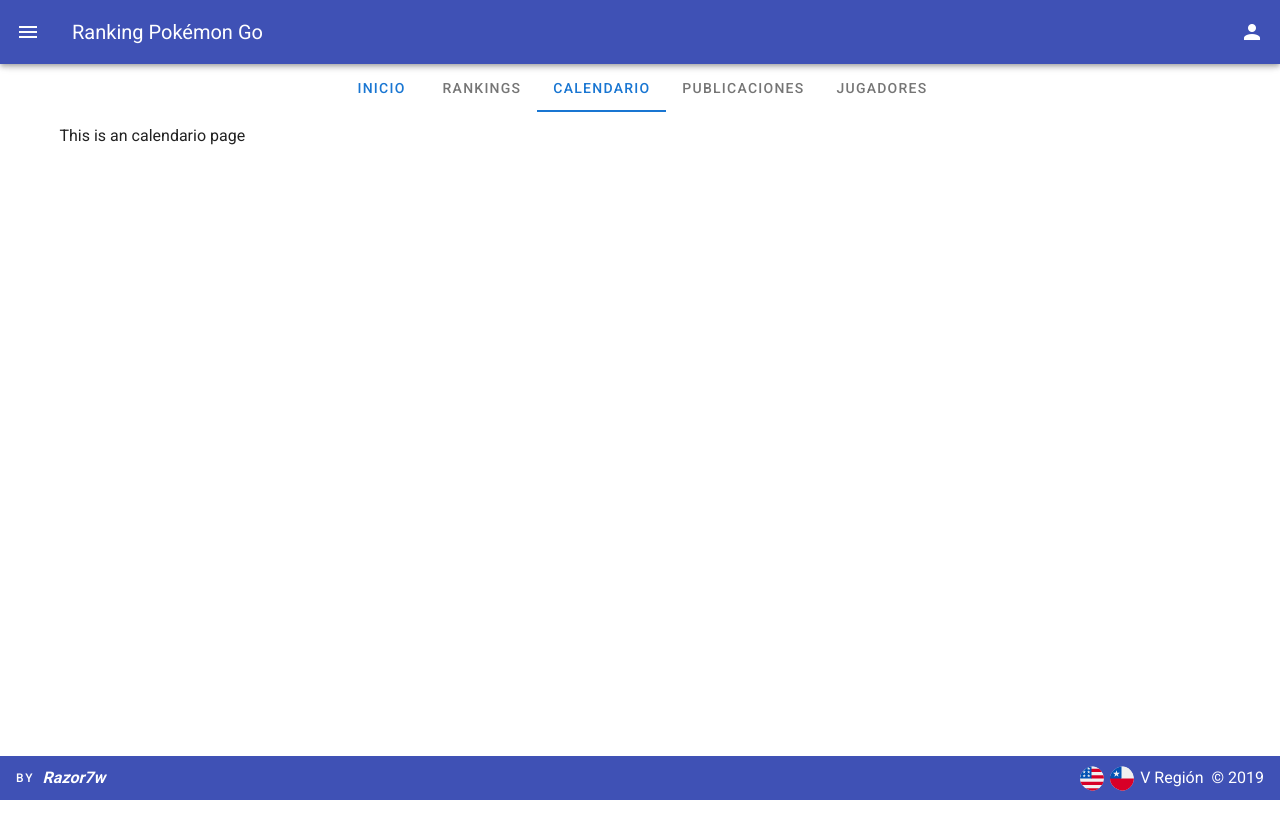
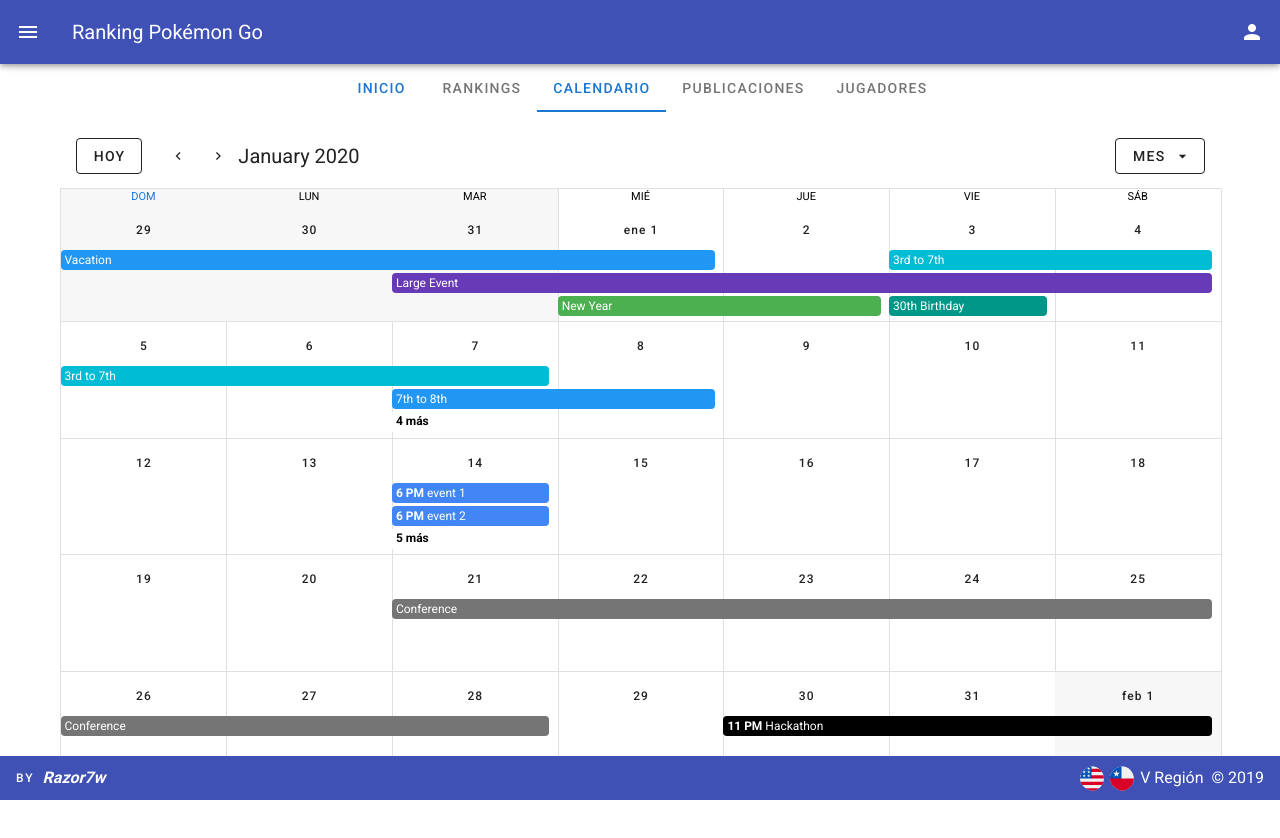
Before and after one commit to Razor7w/Rankpgta, a Vue app: page /es/calendario in a window 1280 px wide. Shown: the top 838 px of the page. Before the commit the page ends 800 px from the top, so only its background shows below. Built offline with nearby package versions, Linux system fonts and the light colour scheme.

Commit message:
Feat: - Se edita la vista del calendario

```diff
--- a/src/views/Calendario.vue
+++ b/src/views/Calendario.vue
@@ -1,5 +1,340 @@
 <template>
-  <div class="calendario">
-    This is an calendario page
-  </div>
+  <v-row class="fill-height">
+    <v-col>
+      <v-sheet height="64">
+        <v-toolbar flat color="white">
+          <v-btn outlined class="mr-4" @click="setToday">
+            Hoy
+          </v-btn>
+          <v-btn fab text small @click="prev">
+            <v-icon small>mdi-chevron-left</v-icon>
+          </v-btn>
+          <v-btn fab text small @click="next">
+            <v-icon small>mdi-chevron-right</v-icon>
+          </v-btn>
+          <v-toolbar-title>{{ title }}</v-toolbar-title>
+          <v-spacer></v-spacer>
+          <v-menu bottom right>
+            <template v-slot:activator="{ on }">
+              <v-btn
+                outlined
+                v-on="on"
+              >
+                <span>{{ typeToLabel[type] }}</span>
+                <v-icon right>mdi-menu-down</v-icon>
+              </v-btn>
+            </template>
+            <v-list>
+              <v-list-item @click="type = 'day'">
+                <v-list-item-title>Día</v-list-item-title>
+              </v-list-item>
+              <v-list-item @click="type = 'week'">
+                <v-list-item-title>Semana</v-list-item-title>
+              </v-list-item>
+              <v-list-item @click="type = 'month'">
+                <v-list-item-title>Mes</v-list-item-title>
+              </v-list-item>
+              <v-list-item @click="type = '4day'">
+                <v-list-item-title>4 días</v-list-item-title>
+              </v-list-item>
+            </v-list>
+          </v-menu>
+        </v-toolbar>
+      </v-sheet>
+      <v-sheet height="600">
+        <v-calendar
+          ref="calendar"
+          v-model="focus"
+          color="primary"
+          :events="events"
+          :event-color="getEventColor"
+          :event-margin-bottom="3"
+          :now="today"
+          :type="type"
+          @click:event="showEvent"
+          @click:more="viewDay"
+          @click:date="viewDay"
+          @change="updateRange"
+        ></v-calendar>
+        <v-menu
+          v-model="selectedOpen"
+          :close-on-content-click="false"
+          :activator="selectedElement"
+          offset-x
+        >
+          <v-card
+            color="grey lighten-4"
+            min-width="350px"
+            flat
+          >
+            <v-toolbar
+              :color="selectedEvent.color"
+              dark
+            >
+              <!--<v-btn icon>
+                <v-icon>mdi-pencil</v-icon>
+              </v-btn> -->
+              <v-toolbar-title v-html="selectedEvent.name"></v-toolbar-title>
+              <v-spacer></v-spacer>
+              <v-btn icon>
+                <!-- <v-icon>mdi-heart</v-icon> -->
+                <v-icon>mdi-heart-outline</v-icon>
+              </v-btn>
+              <!-- <v-btn icon>
+                <v-icon>mdi-dots-vertical</v-icon>
+              </v-btn> -->
+            </v-toolbar>
+            <v-card-text>
+              <span v-html="selectedEvent.details"></span>
+            </v-card-text>
+            <v-card-actions>
+              <v-spacer></v-spacer>
+              <v-btn
+                text
+                color="secondary"
+                @click="selectedOpen = false"
+              >
+                Cancel
+              </v-btn>
+            </v-card-actions>
+          </v-card>
+        </v-menu>
+      </v-sheet>
+    </v-col>
+  </v-row>
 </template>
+
+<script>
+  export default {
+    data: () => ({
+      today: null,
+      focus: '2020-01-01',
+      type: 'month',
+      typeToLabel: {
+        month: 'Mes',
+        week: 'Semana',
+        day: 'Día',
+        '4day': '4 Días',
+      },
+      start: null,
+      end: null,
+      selectedEvent: {},
+      selectedElement: null,
+      selectedOpen: false,
+      events: [
+        {
+          name: 'Vacation',
+          details: 'Going to the beach!',
+          start: '2019-12-29',
+          end: '2020-01-01',
+          color: 'blue',
+        },
+        {
+          name: 'Meeting',
+          details: 'Spending time on how we do not have enough time',
+          start: '2020-01-07 09:00',
+          end: '2020-01-07 09:30',
+          color: 'indigo',
+        },
+        {
+          name: 'Large Event',
+          details: 'This starts in the middle of an event and spans over multiple events',
+          start: '2019-12-31',
+          end: '2020-01-04',
+          color: 'deep-purple',
+        },
+        {
+          name: '3rd to 7th',
+          details: 'Testing',
+          start: '2020-01-03',
+          end: '2020-01-07',
+          color: 'cyan',
+        },
+        {
+          name: 'Big Meeting',
+          details: 'A very important meeting about nothing',
+          start: '2020-01-07 08:00',
+          end: '2020-01-07 11:30',
+          color: 'red',
+        },
+        {
+          name: 'Another Meeting',
+          details: 'Another important meeting about nothing',
+          start: '2020-01-07 10:00',
+          end: '2020-01-07 13:30',
+          color: 'brown',
+        },
+        {
+          name: '7th to 8th',
+          start: '2020-01-07',
+          end: '2020-01-08',
+          color: 'blue',
+        },
+        {
+          name: 'Lunch',
+          details: 'Time to feed',
+          start: '2020-01-07 12:00',
+          end: '2020-01-07 15:00',
+          color: 'deep-orange',
+        },
+        {
+          name: '30th Birthday',
+          details: 'Celebrate responsibly',
+          start: '2020-01-03',
+          color: 'teal',
+        },
+        {
+          name: 'New Year',
+          details: 'Eat chocolate until you pass out',
+          start: '2020-01-01',
+          end: '2020-01-02',
+          color: 'green',
+        },
+        {
+          name: 'Conference',
+          details: 'The best time of my life',
+          start: '2020-01-21',
+          end: '2020-01-28',
+          color: 'grey darken-1',
+        },
+        {
+          name: 'Hackathon',
+          details: 'Code like there is no tommorrow',
+          start: '2020-01-30 23:00',
+          end: '2020-02-01 08:00',
+          color: 'black',
+        },
+        {
+          name: 'event 1',
+          start: '2020-01-14 18:00',
+          end: '2020-01-14 19:00',
+          color: '#4285F4',
+        },
+        {
+          name: 'event 2',
+          start: '2020-01-14 18:00',
+          end: '2020-01-14 19:00',
+          color: '#4285F4',
+        },
+        {
+          name: 'event 5',
+          start: '2020-01-14 18:00',
+          end: '2020-01-14 19:00',
+          color: '#4285F4',
+        },
+        {
+          name: 'event 3',
+          start: '2020-01-14 18:30',
+          end: '2020-01-14 20:30',
+          color: '#4285F4',
+        },
+        {
+          name: 'event 4',
+          start: '2020-01-14 19:00',
+          end: '2020-01-14 20:00',
+          color: '#4285F4',
+        },
+        {
+          name: 'event 6',
+          start: '2020-01-14 21:00',
+          end: '2020-01-14 23:00',
+          color: '#4285F4',
+        },
+        {
+          name: 'event 7',
+          start: '2020-01-14 22:00',
+          end: '2020-01-14 23:00',
+          color: '#4285F4',
+        },
+      ],
+    }),
+    computed: {
+      title () {
+        const { start, end } = this
+        if (!start || !end) {
+          return ''
+        }
+
+        const startMonth = this.monthFormatter(start)
+        const endMonth = this.monthFormatter(end)
+        const suffixMonth = startMonth === endMonth ? '' : endMonth
+
+        const startYear = start.year
+        const endYear = end.year
+        const suffixYear = startYear === endYear ? '' : endYear
+
+        const startDay = start.day + this.nth(start.day)
+        const endDay = end.day + this.nth(end.day)
+
+        switch (this.type) {
+          case 'month':
+            return `${startMonth} ${startYear}`
+          case 'week':
+          case '4day':
+            return `${startMonth} ${startDay} ${startYear} - ${suffixMonth} ${endDay} ${suffixYear}`
+          case 'day':
+            return `${startMonth} ${startDay} ${startYear}`
+        }
+        return ''
+      },
+      monthFormatter () {
+        return this.$refs.calendar.getFormatter({
+          timeZone: 'UTC', month: 'long',
+        })
+      },
+    },
+    mounted () {
+      var currentDate = new Date();
+      var date = currentDate.getDate();
+      var month = currentDate.getMonth(); //Be careful! January is 0 not 1
+      var year = currentDate.getFullYear();
+      this.today =  year  + "-" +(month + 1) + "-" + date;
+
+      this.$refs.calendar.checkChange()
+    },
+    methods: {
+      viewDay ({ date }) {
+        this.focus = date
+        this.type = 'day'
+      },
+      getEventColor (event) {
+        return event.color
+      },
+      setToday () {
+        this.focus = this.today
+      },
+      prev () {
+        this.$refs.calendar.prev()
+      },
+      next () {
+        this.$refs.calendar.next()
+      },
+      showEvent ({ nativeEvent, event }) {
+        const open = () => {
+          this.selectedEvent = event
+          this.selectedElement = nativeEvent.target
+          setTimeout(() => this.selectedOpen = true, 10)
+        }
+
+        if (this.selectedOpen) {
+          this.selectedOpen = false
+          setTimeout(open, 10)
+        } else {
+          open()
+        }
+
+        nativeEvent.stopPropagation()
+      },
+      updateRange ({ start, end }) {
+        // You could load events from an outside source (like database) now that we have the start and end dates on the calendar
+        this.start = start
+        this.end = end
+      },
+      nth (d) {
+        return d > 3 && d < 21
+          ? 'th'
+          : ['th', 'st', 'nd', 'rd', 'th', 'th', 'th', 'th', 'th', 'th'][d % 10]
+      },
+    },
+  }
+</script>
```
